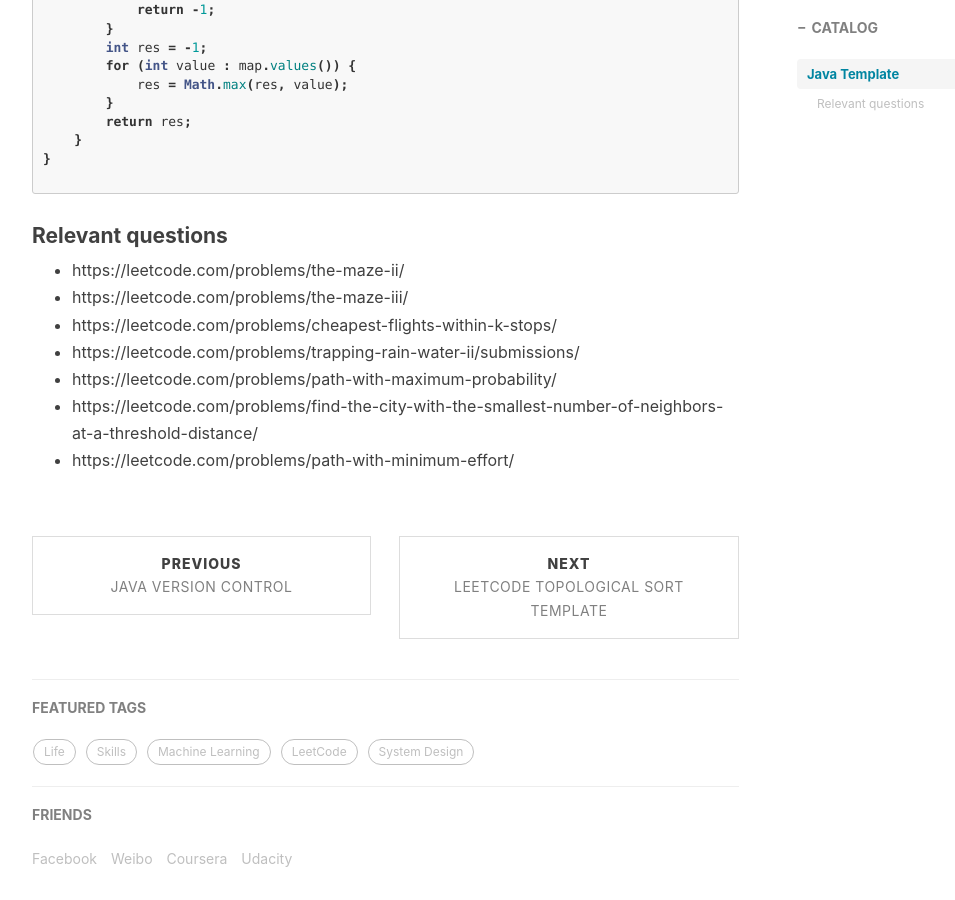
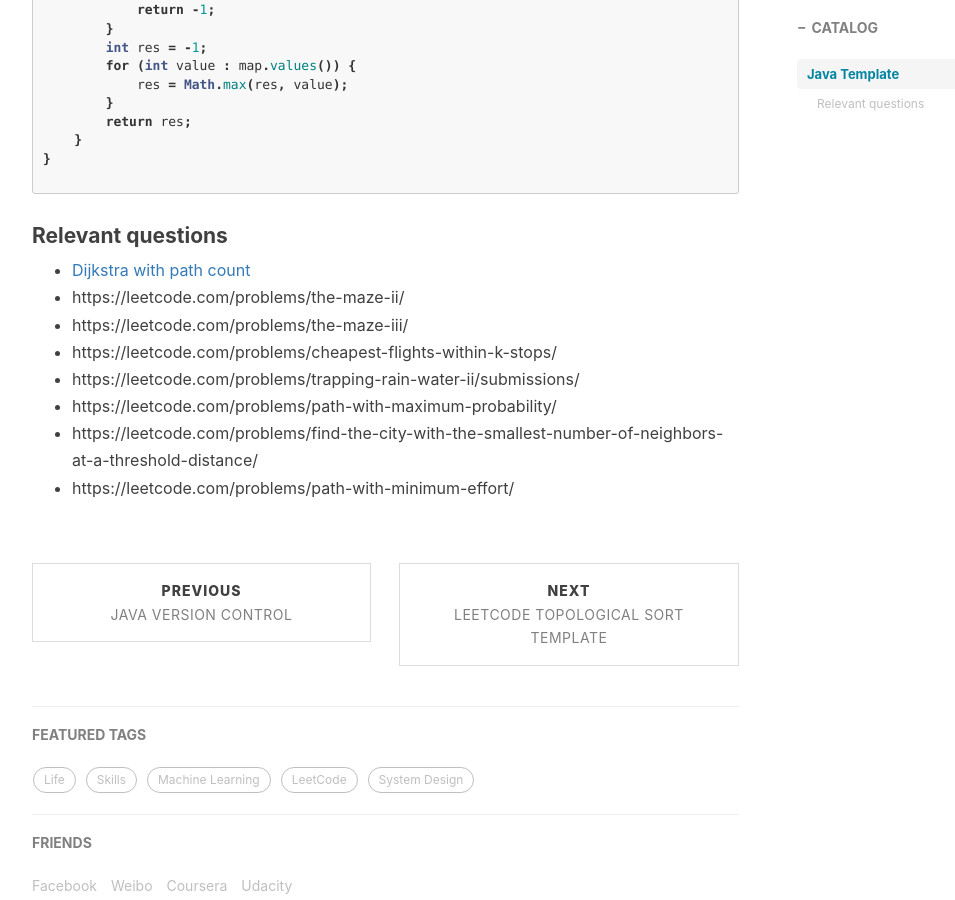
Before and after one commit to ly16/ly16.github.io, a Jekyll site: the page built from _posts/2020-12-27-leetcode-dijkstra-template.md, in a window 1280 px wide and 900 px high, scrolled down 1530 px. Shown: the whole window, without its empty margins (233-1188 px from the left). Built offline with Jekyll 4.4.1, drawn with Linux system fonts in a browser that asks for light colours; nearby versions of some CDN libraries; comment, search, counter and statistics services are not loaded.

Commit message:
Update 2020-12-27-leetcode-dijkstra-template.md

```diff
--- a/_posts/2020-12-27-leetcode-dijkstra-template.md
+++ b/_posts/2020-12-27-leetcode-dijkstra-template.md
@@ -70,6 +70,7 @@ class Solution {
 
 #### Relevant questions
 
+* [Dijkstra with path count](https://leetcode.com/problems/number-of-ways-to-arrive-at-destination/)
 * https://leetcode.com/problems/the-maze-ii/
 * https://leetcode.com/problems/the-maze-iii/
 * https://leetcode.com/problems/cheapest-flights-within-k-stops/
```
